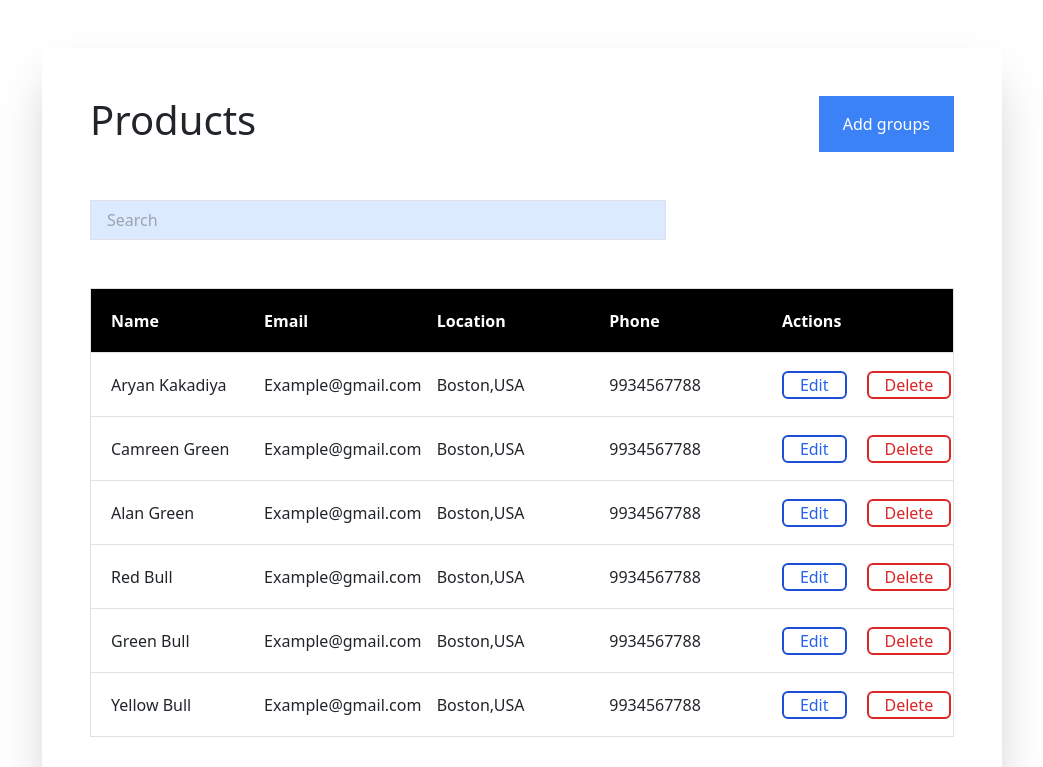
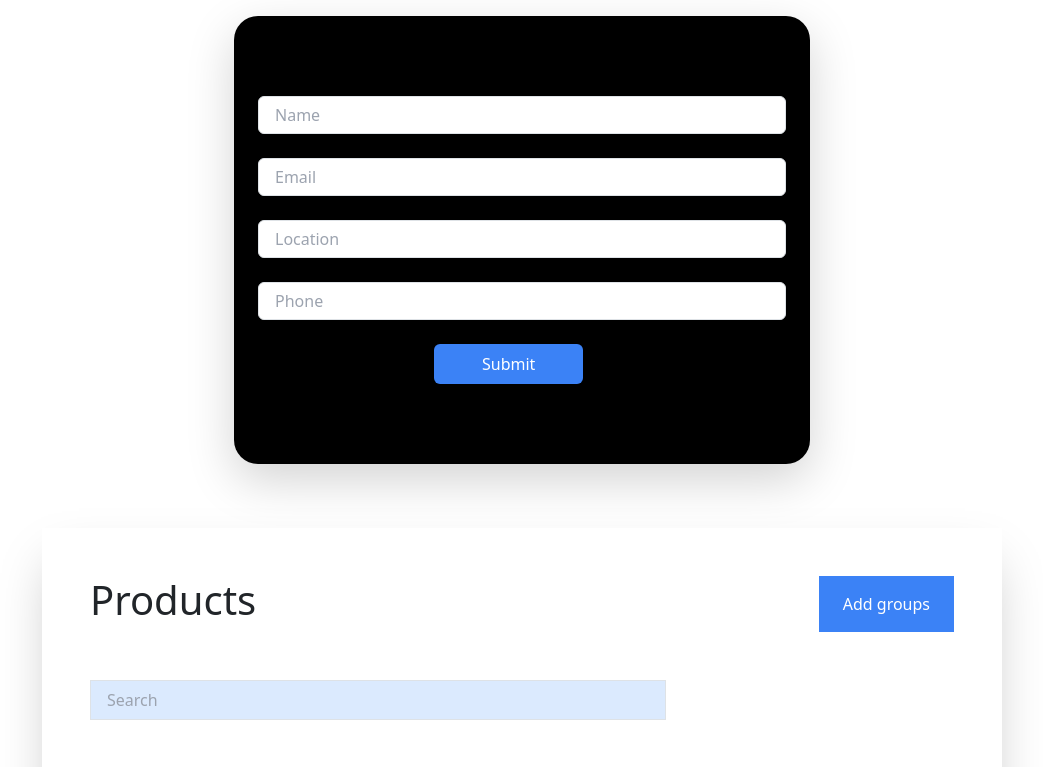
Before and after one commit to darshan6686/reactjs, a React (Create React App) app: page / in a window 1280 px wide. Shown: the top 767 px of the page, without its empty margins (118-1161 px from the left). Built offline with nearby package versions, Linux system fonts and the light colour scheme; the HTML template or start-up script is replaced by a standard one.

Commit message:
add edit button

```diff
--- a/src/7_Task/Compo.jsx
+++ b/src/7_Task/Compo.jsx
@@ -1,5 +1,5 @@
-import React from 'react'
-import { useState } from 'react'
+import React from "react";
+import { useState } from "react";
 
 const Compo = () => {
   let array = [
@@ -44,46 +44,135 @@ const Compo = () => {
       Email: "Example@gmail.com",
       Location: "Boston,USA",
       Phone: 9934567788,
-        }
-    ]
+    },
+  ];
 
   const [count, Usecount] = useState(array);
 
   let remov = (itemId) => {
     Usecount(
-            count.filter((elem)=>{
-                return elem.id!== itemId
+      count.filter((elem) => {
+        return elem.id !== itemId;
       })
-        )
+    );
+  };
+
+  let [Name, setName] = useState("");
+  function Fname(e) {
+    setName(e.target.value);
   }
 
-    let editdata = (itemId1) => {
-        Usecount(
-            count.filter((ele)=>{
-                if(ele.id === itemId1){
-                    ele.Name = "darshan pansheriya";
-                    ele.Email= 'ddddd123@gmail.com';
-                    ele.Location ='New York';
-                    ele.Phone =  9422421348;
-                }
-                return true
-            })
-        )
+  let [Email, setEmail] = useState("");
+  function Femail(e) {
+    setEmail(e.target.value);
   }
 
+  let [Location, setLocation] = useState("");
+  function FLocation(e) {
+    setLocation(e.target.value);
+  }
+
+  let [Phone, setPhone] = useState("");
+  function Fphone(e) {
+    setPhone(e.target.value);
+  }
+
+  // let [sName, setsName] = useState(Name);
+  // let [sEmail, setsEmail] = useState(Email);
+  // let [sLocation, setsLocation] = useState(Location);
+  // let [sPhone, setsPhone] = useState(Phone);
+
+  function editdata(id1) {
+    Usecount(
+      count.filter((ele) => {
+        if (ele.id === id1) {
+          ele.Name = Name;
+          ele.Email = Email;
+          ele.Location = Location;
+          ele.Phone = Phone;
+        }
+        return true;
+      })
+    );
+  }
+
+  // function Fsubmit() {
+  //         setsName(sName)
+  //         setsEmail(sEmail)
+  //         setsLocation(sLocation)
+  //         setsPhone(sPhone)
+  //     }
+
   return (
-    <div>
-        <div className='w-9/12 h-auto p-5 shadow-2xl mx-auto mt-5'>
-           <div className='flex justify-between'>
+    <>
+      <div className="min-h-screen flex-col justify-center inline-block">
+        <div className="relative py-3 sm:max-w-xl sm:mx-auto">
+          <div className="relative px-4 py-10 bg-black shadow-lg sm:rounded-3xl sm:p-20">
+            <div className="mb-4">
+              <input
+                className="shadow appearance-none border rounded w-full py-2 px-3 text-gray-700 leading-tight focus:outline focus:shadow-outline"
+                id="Name"
+                type="text"
+                placeholder="Name"
+                value={Name}
+                onChange={Fname}
+              />
+            </div>
+
+            <div className="mb-4">
+              <input
+                className="shadow appearance-none border rounded w-full py-2 px-3 text-gray-700 leading-tight focus:outline focus:shadow-outline"
+                id="Email"
+                type="email"
+                placeholder="Email"
+                value={Email}
+                onChange={Femail}
+              />
+            </div>
+
+            <div className="mb-4">
+              <input
+                className="shadow appearance-none border rounded w-full py-2 px-3 text-gray-700 leading-tight focus:outline focus:shadow-outline"
+                id="Location"
+                type="text"
+                placeholder="Location"
+                value={Location}
+                onChange={FLocation}
+              />
+            </div>
+
+            <div className="mb-4">
+              <input
+                className="shadow appearance-none border rounded w-full py-2 px-3 text-gray-700 leading-tight focus:outline focus:shadow-outline"
+                id="Phone"
+                type="text"
+                placeholder="Phone"
+                value={Phone}
+                onChange={Fphone}
+              />
+            </div>
+
+            <button className="bg-blue-500 text-white rounded-md px-5 py-2 ml-44">
+              Submit
+            </button>
+          </div>
+        </div>
+
+        <div className="w-9/12 h-auto p-5 shadow-2xl mx-auto mt-5">
+          <div className="flex justify-between">
             <h1>Products</h1>
-                <button className='bg-blue-500 px-4 text-white'>Add groups</button>
+            <button className="bg-blue-500 px-4 text-white">Add groups</button>
           </div>
-           <input type='search' className='w-8/12 border h-10 bg-blue-100 px-3 mt-5 focus:outline-none' placeholder='Search' />
+          <input
+            type="search"
+            className="w-8/12 border h-10 bg-blue-100 px-3 mt-5 focus:outline-none"
+            placeholder="Search"
+          />
 
           <table className="mt-12 table-fixed w-full border-collapse border">
             <thead>
-                <tr className='h-16 bg-black text-white'>
-                    <th className='pl-5'>Name</th>
+              <tr className="h-16 bg-black text-white">
+                <th className="pl-5">Name</th>
                 <th>Email</th>
                 <th>Location</th>
                 <th>Phone</th>
@@ -91,25 +180,36 @@ const Compo = () => {
               </tr>
             </thead>
             <tbody>
-                    {count.map((el)=>{
-                        return(
-                            <tr className='h-16 border border-collapse'>
-                                <td className='pl-5'>{el.Name}</td>
+              {count.map((el) => {
+                return (
+                  <tr className="h-16 border border-collapse">
+                    <td className="pl-5">{el.Name}</td>
                     <td>{el.Email}</td>
                     <td>{el.Location}</td>
                     <td>{el.Phone}</td>
                     <td>
-                                    <button className='border-2 text-blue-600 border-blue-700 px-3 rounded-md hover:bg-blue-600 hover:text-white' onClick={()=>editdata(el.id)}>Edit</button>
-                                    <button className='border-2 text-red-600 border-red-600 px-3 rounded-md ml-5 hover:bg-red-600 hover:text-white' onClick={()=>remov(el.id)}>Delete</button>
+                      <button
+                        className="border-2 text-blue-600 border-blue-700 px-3 rounded-md hover:bg-blue-600 hover:text-white"
+                        onClick={() => editdata(el.id)}
+                      >
+                        Edit
+                      </button>
+                      <button
+                        className="border-2 text-red-600 border-red-600 px-3 rounded-md ml-5 hover:bg-red-600 hover:text-white"
+                        onClick={() => remov(el.id)}
+                      >
+                        Delete
+                      </button>
                     </td>
                   </tr>
-                        )
+                );
               })}
             </tbody>
           </table>
         </div>
       </div>
-  )
-}
+    </>
+  );
+};
 
-export default Compo
+export default Compo;
--- /dev/null
+++ b/src/8_Expances/ExpanceData.js
@@ -0,0 +1,21 @@
+import React from 'react'
+
+const ExpanceData = (props) => {
+
+  const month = props.date.toLocaleString('en-US', { month: 'long' });
+  const year = props.date.getFullYear();
+  const day = props.date.toLocaleString('en-US', { day: '2-digit' });
+
+
+  return (
+    <div>
+      <div className='text-xl flex'>
+        <div>{day}</div>
+        <div>{month}</div>
+        <div>{year}</div>
+      </div>
+    </div>
+  )
+}
+
+export default ExpanceData;
--- /dev/null
+++ b/src/8_Expances/Expanceitem.js
@@ -0,0 +1,37 @@
+import React from 'react';
+import ExpanceData from './ExpanceData';
+import Card from './card';
+import { useState } from 'react';
+
+const Expanceitem = (props) => {
+
+  const [newTitle , setNewTitle] = useState("");
+
+  const [title , setTitle] = useState(props.title);
+
+  const eventhandler = () =>{
+     setTitle(newTitle);
+  }
+
+  const changehandler = (event) =>{
+    setNewTitle(event.target.value);
+  }
+
+  return (
+    <>
+      <Card >
+        <div className='flex bg-slate-300 p-4 w-full justify-between items-center rounded-full mb-3'>
+          <ExpanceData date={props.date}/>
+          <div className='flex w-1/2 justify-around items-center'>
+          <h2 className='text-xl text-white font-bold'>{title}</h2>
+          <div className='text-md font-bold p-2 border-2 border-red-400 rounded-full w-24 text-center'>{props.amount}</div>
+          <input type="text" value={newTitle} onChange={changehandler}/>
+          <button className='border-2 border-white p-2' onClick={eventhandler}>Change Title</button>
+          </div>
+        </div>
+      </Card>
+    </>
+  )
+}
+
+export default Expanceitem
--- /dev/null
+++ b/src/8_Expances/Expences.js
@@ -0,0 +1,23 @@
+import React from 'react';
+import Expanceitem from './Expanceitem';
+import Card from './card';
+
+const Expences = (props) => {
+  return (
+    <Card>
+      <Expanceitem
+      date={props.item[0].date} title={props.item[0].title} amount={props.item[0].amount}/>
+
+      <Expanceitem
+      date={props.item[1].date} title={props.item[1].title} amount={props.item[1].amount}/>
+
+      <Expanceitem
+      date={props.item[2].date} title={props.item[2].title} amount={props.item[2].amount}/>
+
+      <Expanceitem
+      date={props.item[3].date} title={props.item[3].title} amount={props.item[3].amount}/>
+    </Card>
+  )
+}
+
+export default Expences
--- /dev/null
+++ b/src/8_Expances/Newexpance.jsx
@@ -0,0 +1,12 @@
+import React from 'react'
+import Expanceform from '../form/Expanceform';
+
+const Newexpance = () => {
+  return (
+    <div>
+      <Expanceform/>
+    </div>
+  )
+}
+
+export default Newexpance;
--- /dev/null
+++ b/src/8_Expances/card.js
@@ -0,0 +1,11 @@
+import React from 'react'
+
+const Card = (props) => {
+  return (
+    <div>
+      {props.children}
+    </div>
+  )
+}
+
+export default Card
```
Also changed, not shown: 2 other files (tests, documents, lock files or other folders). Lines whose indentation alone changed are shown as unchanged.
